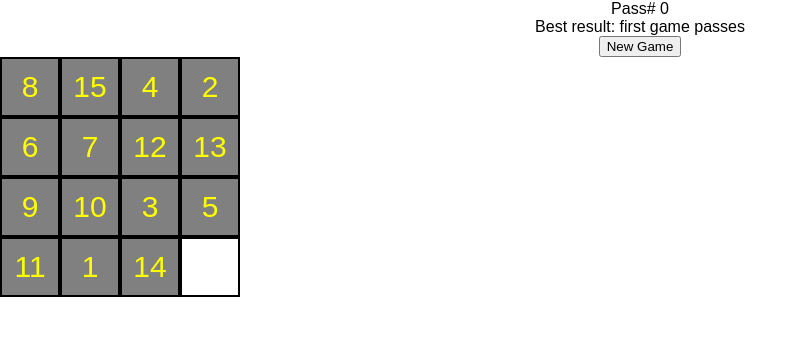
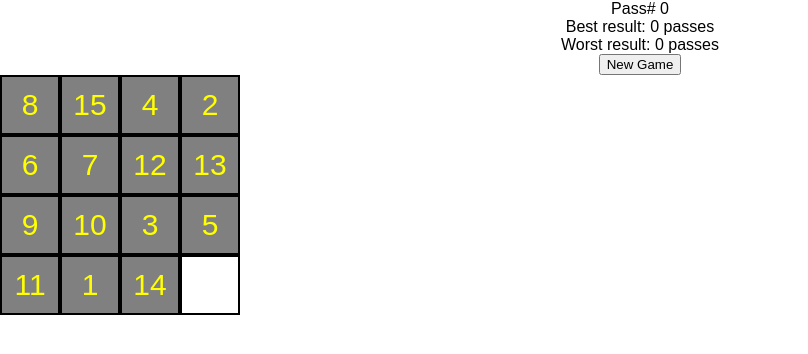
Before and after one commit to palzuncoff/specks-ts, a React app: page / in a window 1280 px wide. Shown: the top 354 px of the page, without its empty margins (0-808 px from the left). Built offline with nearby package versions, Linux system fonts and the light colour scheme.

Commit message:
Add worst result indicator

```diff
--- a/src/App.tsx
+++ b/src/App.tsx
@@ -35,6 +35,7 @@ class App extends React.Component {
                 <PassCount />
                 <BestScore />
                 <button className="test-new-game" onClick={this.startGame}>New Game</button>
+                <div>
                     {Object.keys(this.state.field).map(key => (
                         <Row
                             key={key}
@@ -45,6 +46,7 @@ class App extends React.Component {
                             end={this.state.end}
                         />
                     ))}
+                </div>
             </div>
         );
     }
--- a/src/components/best-score.tsx
+++ b/src/components/best-score.tsx
@@ -2,17 +2,22 @@ import * as React from 'react';
 
 class BestScore extends React.Component {
     public state: IBestScore = {
-        bestScore: ''
+        bestScore: '',
+        worstScore: '',
     };
 
     public componentDidMount(): void {
         const score: string | null = localStorage.getItem('best');
-        this.setState({ bestScore: score || 'first game' })
+        const worst: string | null = localStorage.getItem('worst');
+        this.setState({ bestScore: score || '0', worstScore: worst || '0' })
     }
 
     public render(): React.ReactNode {
         return (
-            <div className="test-best-score" >Best result: {this.state.bestScore} passes</div>
+            <div>
+                <div className="test-best-score" >Best result: {this.state.bestScore} passes</div>
+                <div className="test-worst-score" >Worst result: {this.state.worstScore} passes</div>
+            </div>
         );
     }
 }
--- a/src/interfaces.d.ts
+++ b/src/interfaces.d.ts
@@ -18,4 +18,5 @@ interface ICount {
 
 interface IBestScore {
     bestScore: string;
+    worstScore: string;
 }
--- a/src/utils/index.ts
+++ b/src/utils/index.ts
@@ -72,7 +72,11 @@ export async function delay(arr: number[], callback: any) {
 export function storeBestScore() {
     const past: string | null = localStorage.getItem('best');
     const next: string = localStorage.getItem('pass') || 'Infinity';
+    const wpast: string | null = localStorage.getItem('worst');
     if (!past || +next < +past) {
         localStorage.setItem('best', next.toString());
     }
+    if (!wpast || +next > +wpast) {
+        localStorage.setItem('worst', next.toString());
+    }
 }
```
Also changed, not shown: 1 other file (tests, documents, lock files or other folders). Lines whose indentation alone changed are shown as unchanged.
